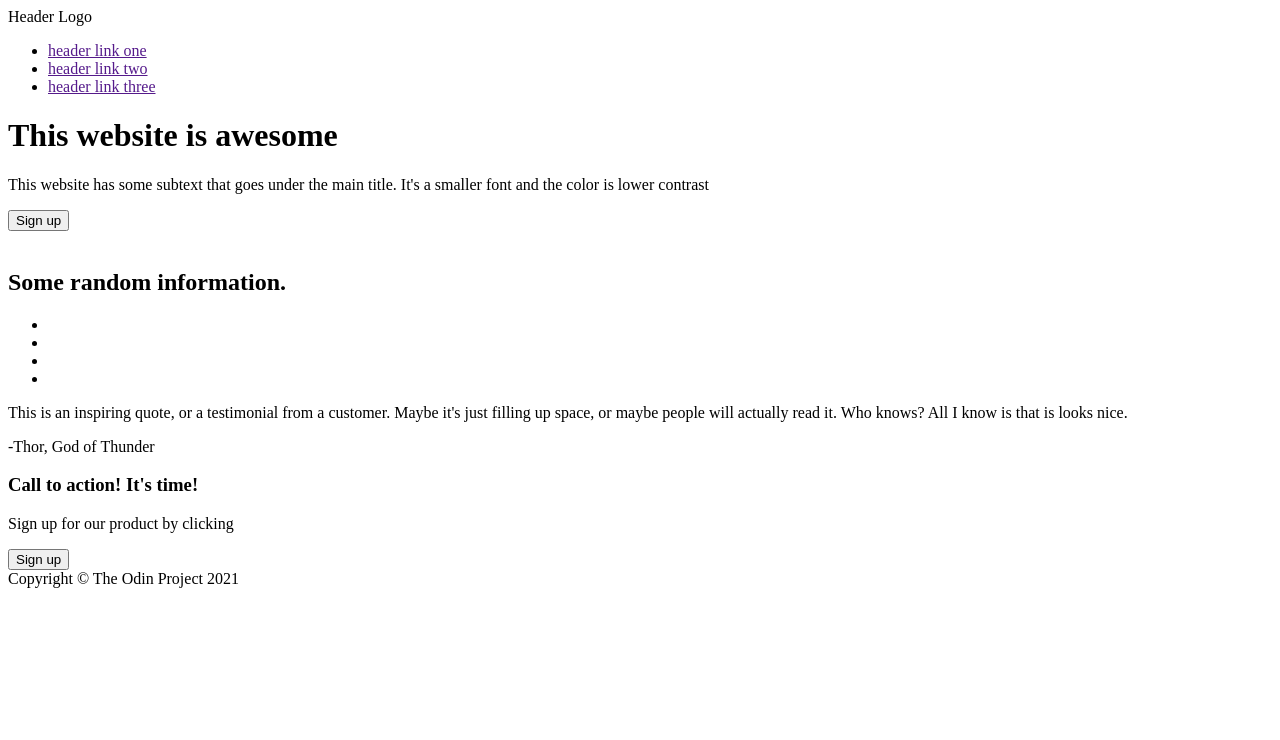
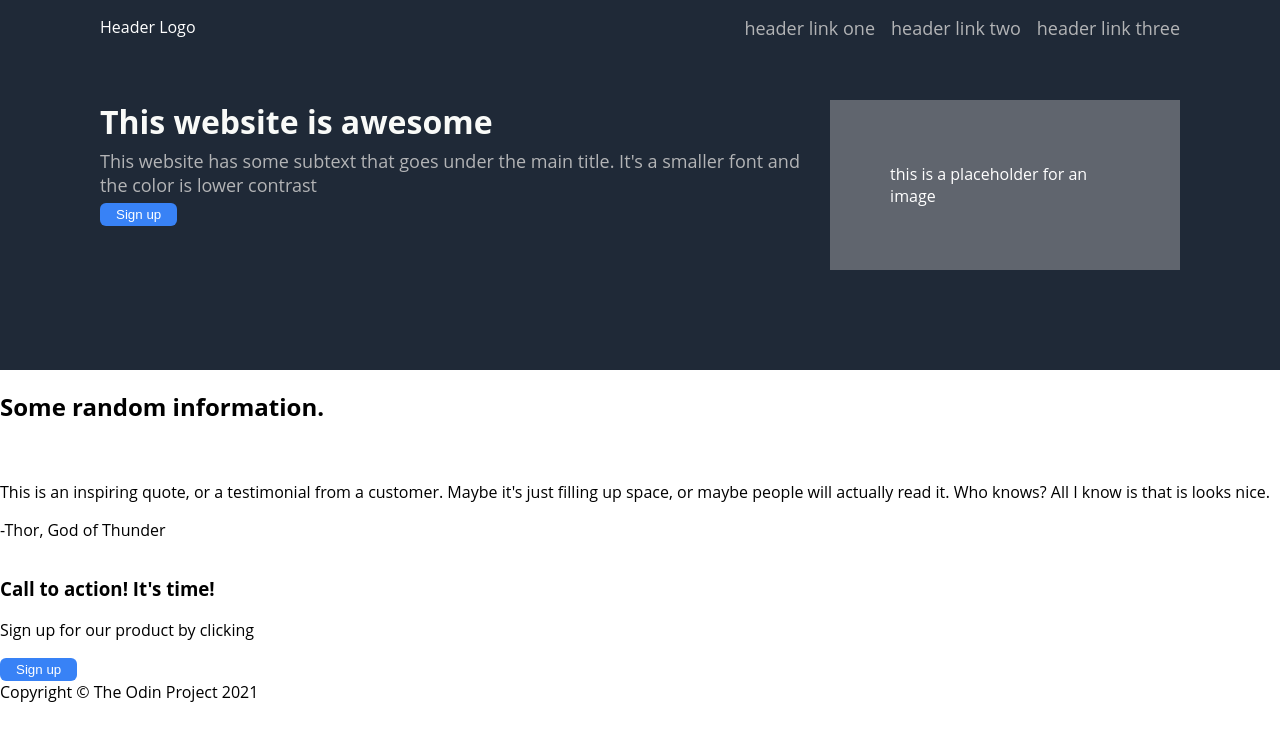
Before and after one commit to xdarkroth/landing-page, a plain HTML site: page index.html in a window 1280 px wide. Drawn offline with Linux system fonts and the light colour scheme.

Commit message:
Add style to top section in main page Edit index.html and style.css.

```diff
--- a/index.html
+++ b/index.html
@@ -13,18 +13,18 @@
         <div class="header">
             <div class="logo">Header Logo</div>
             <ul class="links">
-                <li><a href="">header link one</a></li>
-                <li><a href="">header link two</a></li>
-                <li><a href="">header link three</a></li>
+                <li><a class="link" href="">header link one</a></li>
+                <li><a class="link" href="">header link two</a></li>
+                <li><a class="link" href="">header link three</a></li>
             </ul>
         </div>
-        <div>
+        <div class="main">
             <div class="left-text">
-                <h1>This website is awesome</h1>
-                <p>This website has some subtext that goes under the main title. It's a smaller font and the color is lower contrast</p>
+                <div class="title">This website is awesome</div>
+                <div id="small-text">This website has some subtext that goes under the main title. It's a smaller font and the color is lower contrast</div>
                 <button class="sign-up">Sign up</button>
             </div>
-            <img src="" alt=""> </img>
+            <div id="main-image">this is a placeholder for an image</div>
         </div>
     </div>
     <div class="info">
--- a/style.css
+++ b/style.css
@@ -0,0 +1,83 @@
+body {
+    font-family: 'Open Sans', 'Helvetica Neue';
+    margin: 0;
+
+    display: flex;
+    flex-direction: column;
+}
+
+/* TOP SECTION*/
+.top {
+    background-color: #1F2937;
+    color: white;
+
+    padding: 16px 100px;
+    padding-bottom: 100px;
+}
+
+.header {
+    display: flex;
+    justify-content: space-between;
+    margin-bottom: 60px;
+    gap: 16px;
+}
+
+a {
+    text-decoration: none;
+}
+
+ul {
+    margin: 0;
+    padding: 0;
+    list-style-type: none;
+    display: flex;
+}
+
+.links {
+    gap: 16px;
+}
+
+.main {
+    display: flex;
+    gap: 24px;
+}
+
+#main-image {
+    height: 50px;
+    width: 300px;
+    background-color: #b3b4b66f;
+    padding: 60px;
+    margin-left: auto;
+
+    display: flex;
+    align-items: center;
+    justify-content: center;
+}
+
+.link,
+#small-text {
+    font-size: 18px;
+    color: #b3b4b6;
+}
+
+.title {
+    font-size: 32px;
+    font-weight: bold;
+    color: #F9FAF8;
+}
+
+.left-text {
+    display: flex;
+    flex-direction: column;
+    align-items: flex-start;
+    gap: 6px;
+}
+
+/* SIGN-UP BUTTON */
+.sign-up {
+    background-color: #3882F6;
+    border-radius: 6px;
+    border: none;
+    color: white;
+    padding: 4px 16px;
+}
```
